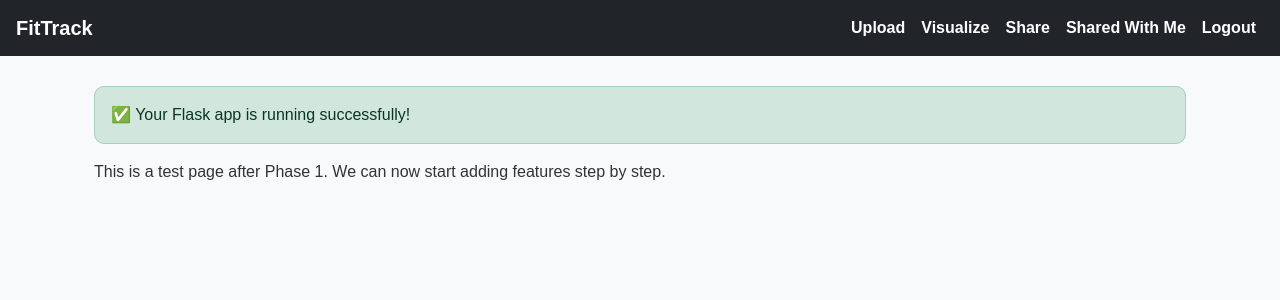
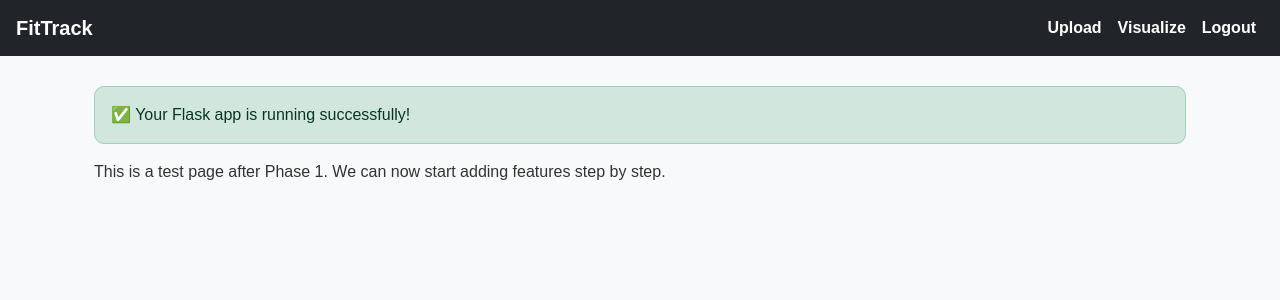
Before and after one commit to jordanrigden/agile-web-project, a Flask app: page / in a window 1280 px wide. Shown: the top 300 px of the page. Run offline with Flask 3, Linux system fonts and the light colour scheme; the visitor is signed in with stand-in values (Sample User, id 1).

Commit message:
fix: updated base.html to correct navbar routing

```diff
--- a/templates/base.html
+++ b/templates/base.html
@@ -14,7 +14,7 @@
 <body>
     <!-- Navigation Bar -->
     <nav class="navbar navbar-expand-lg navbar-dark bg-dark px-3">
-        <a class="navbar-brand" href="">FitTrack</a>
+        <a class="navbar-brand" href="{{ url_for('index') }}">FitTrack</a>
         <button class="navbar-toggler" type="button" data-bs-toggle="collapse" data-bs-target="#navbarNav">
             <span class="navbar-toggler-icon"></span>
         </button>
@@ -22,14 +22,14 @@
         <div class="collapse navbar-collapse" id="navbarNav">
             <ul class="navbar-nav ms-auto">
                 {% if current_user.is_authenticated %}
-                    <li class="nav-item"><a class="nav-link" href="">Upload</a></li>
-                    <li class="nav-item"><a class="nav-link" href="">Visualize</a></li>
-                    <li class="nav-item"><a class="nav-link" href="">Share</a></li>
-                    <li class="nav-item"><a class="nav-link" href="">Shared With Me</a></li>
-                    <li class="nav-item"><a class="nav-link text-danger" href="">Logout</a></li>
+                    <li class="nav-item"><a class="nav-link" href="{{ url_for('upload') }}">Upload</a></li>
+                    <li class="nav-item"><a class="nav-link" href="{{ url_for('visualize') }}">Visualize</a></li>
+                    {# <li class="nav-item"><a class="nav-link" href="{{ url_for('share') }}">Share</a></li> #}
+                    {# <li class="nav-item"><a class="nav-link" href="{{ url_for('shared_with_me') }}">Shared With Me</a></li> #}
+                    <li class="nav-item"><a class="nav-link text-danger" href="{{ url_for('logout') }}">Logout</a></li>
                 {% else %}
-                    <li class="nav-item"><a class="nav-link" href="">Login</a></li>
-                    <li class="nav-item"><a class="nav-link" href="">Register</a></li>
+                    <li class="nav-item"><a class="nav-link" href="{{ url_for('login') }}">Login</a></li>
+                    <li class="nav-item"><a class="nav-link" href="{{ url_for('register') }}">Register</a></li>
                 {% endif %}
             </ul>
         </div>
```
